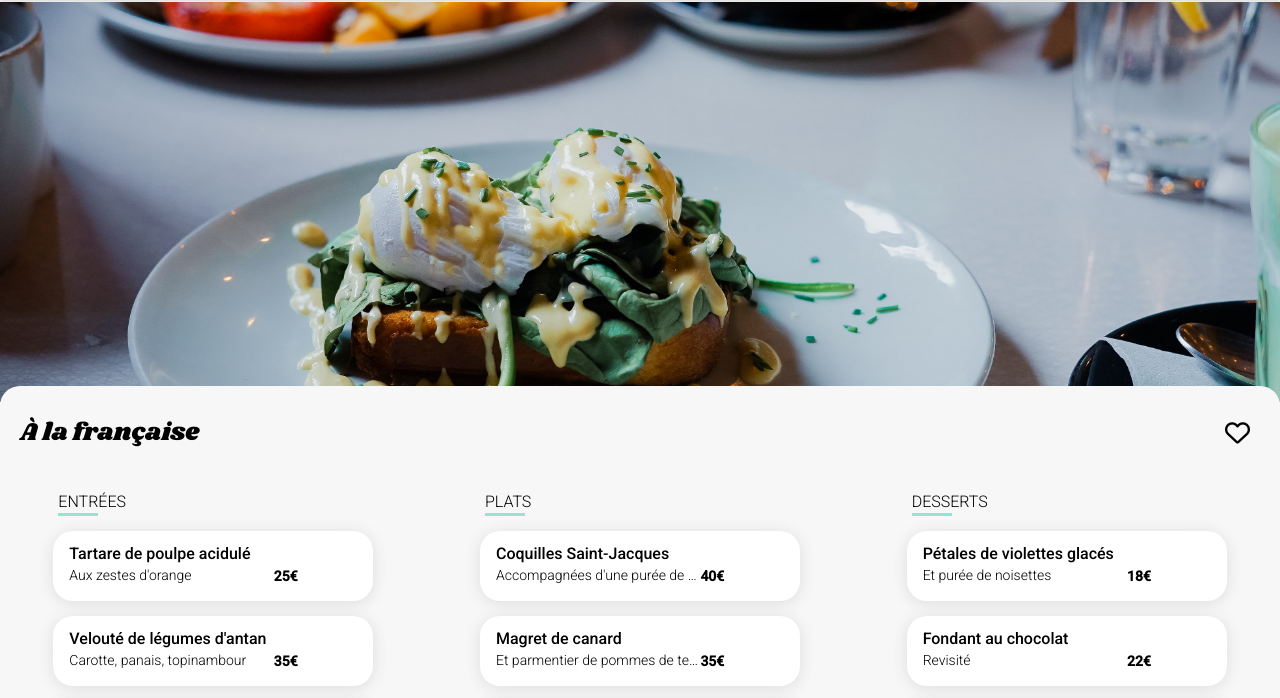
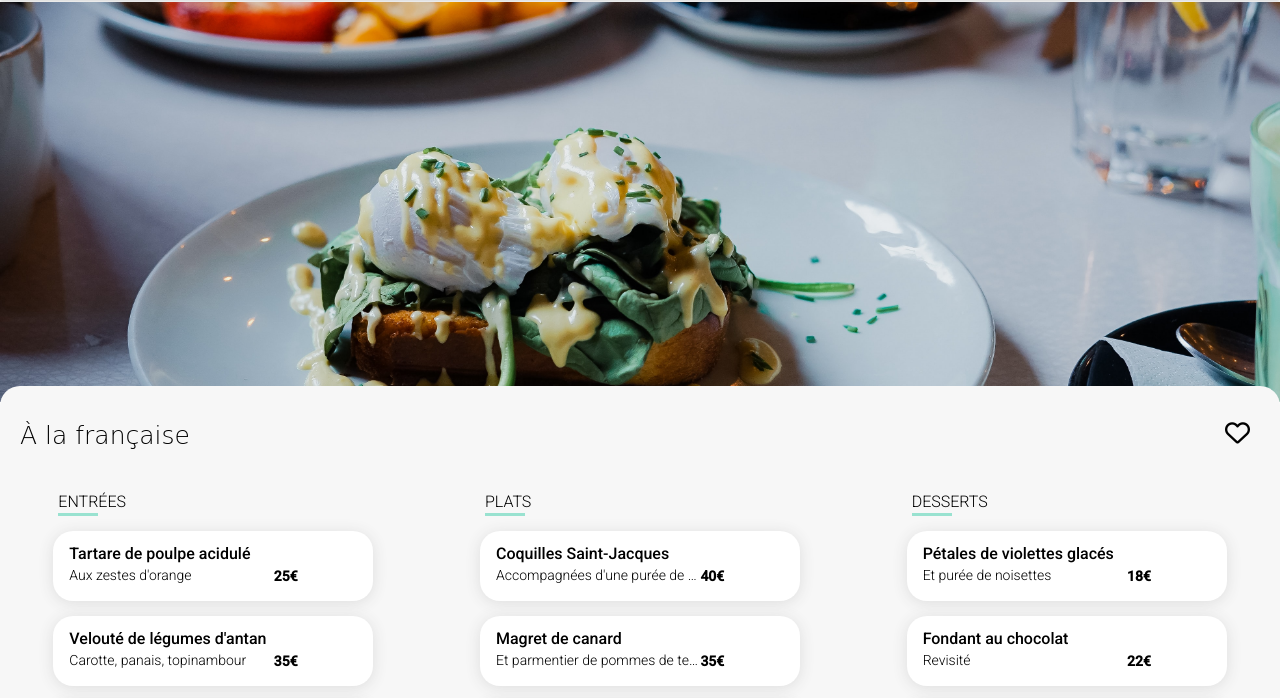
Before and after one commit to MariaPetersen/OhMyFood, a website: page menu_a-la-francaise.html in a window 1280 px wide. Shown: the part 67-765 px from the top of the page. Drawn offline with nearby package versions, Linux system fonts and the light colour scheme; files that its build step writes are made by us from their sources.

Commit message:
"Add google font and correct title index"

```diff
--- a/Sass/Base/_fonts.scss
+++ b/Sass/Base/_fonts.scss
@@ -1,35 +1,8 @@
-
-@font-face {
-    font-family: 'shrikhandregular';
-    src: url('../../fonts/shrinkhand_webkit/shrikhand-regular-webfont.eot');
-    src: url('../../fonts/shrinkhand_webkit/shrikhand-regular-webfont.eot?#iefix') format('embedded-opentype'),
-         url('../../fonts/shrinkhand_webkit/shrikhand-regular-webfont.woff2') format('woff2'),
-         url('../../fonts/shrinkhand_webkit/shrikhand-regular-webfont.woff') format('woff'),
-         url('../../fonts/shrinkhand_webkit/shrikhand-regular-webfont.ttf') format('truetype'),
-         url('../../fonts/shrinkhand_webkit/shrikhand-regular-webfont.svg#shrikhandregular') format('svg');
-    font-weight: normal;
-    font-style: normal;
-
-}
-
-
-@font-face {
-    font-family: 'shrikhandregular';
-    src: url('../../fonts/shrinkhand_webkit/shrikhand-regular-webfont.eot');
-    src: url('../../fonts/shrinkhand_webkit/shrikhand-regular-webfont.eot?#iefix') format('embedded-opentype'),
-         url('../../fonts/shrinkhand_webkit/shrikhand-regular-webfont.woff2') format('woff2'),
-         url('../../fonts/shrinkhand_webkit/shrikhand-regular-webfont.woff') format('woff'),
-         url('../../fonts/shrinkhand_webkit/shrikhand-regular-webfont.ttf') format('truetype'),
-         url('../../fonts/shrinkhand_webkit/shrikhand-regular-webfont.svg#shrikhandregular') format('svg');
-    font-weight: normal;
-    font-style: normal;
-
-}
 
 * {
     font-family:'Roboto', sans-serif;
 }
 
 h1{
-   font-family: 'shrikhandregular', sans-serif;
+    font-family: 'Shrikhand', cursive;
 }
--- a/Sass/Composants/_titles.scss
+++ b/Sass/Composants/_titles.scss
@@ -8,5 +8,6 @@
     &--left{
         text-align: left;
         margin-left: 10px;
+        width: 300px;
     }
 }
--- a/Sass/Pages/_accueil.scss
+++ b/Sass/Pages/_accueil.scss
@@ -93,7 +93,6 @@
     padding: $padding-section;
     display: flex;
     flex-direction: column;
-    align-items: center;
 }
 
 .card--all{
@@ -104,5 +103,6 @@
         flex-direction: row;
         flex-wrap: wrap;
         justify-content: center;
+
     }
 }
```
Also changed, not shown: index.html (+1 -2 lines).
